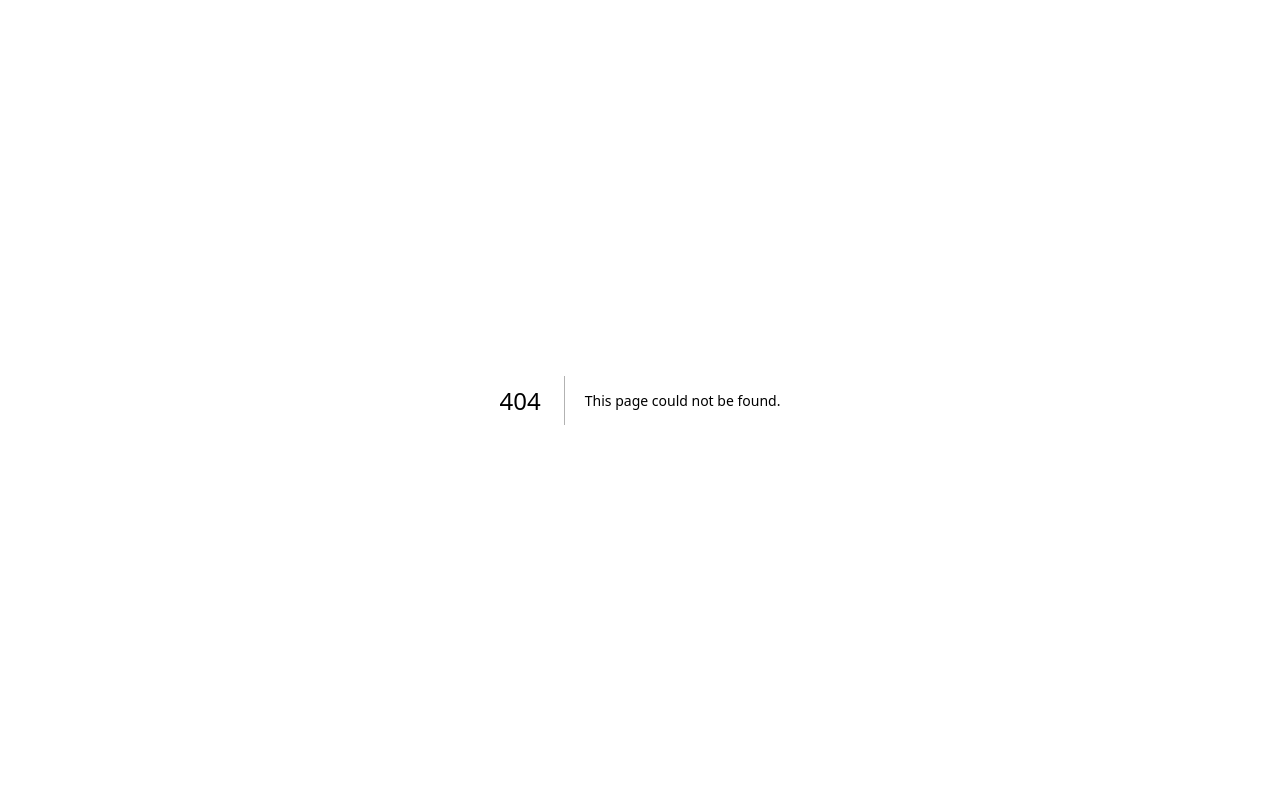
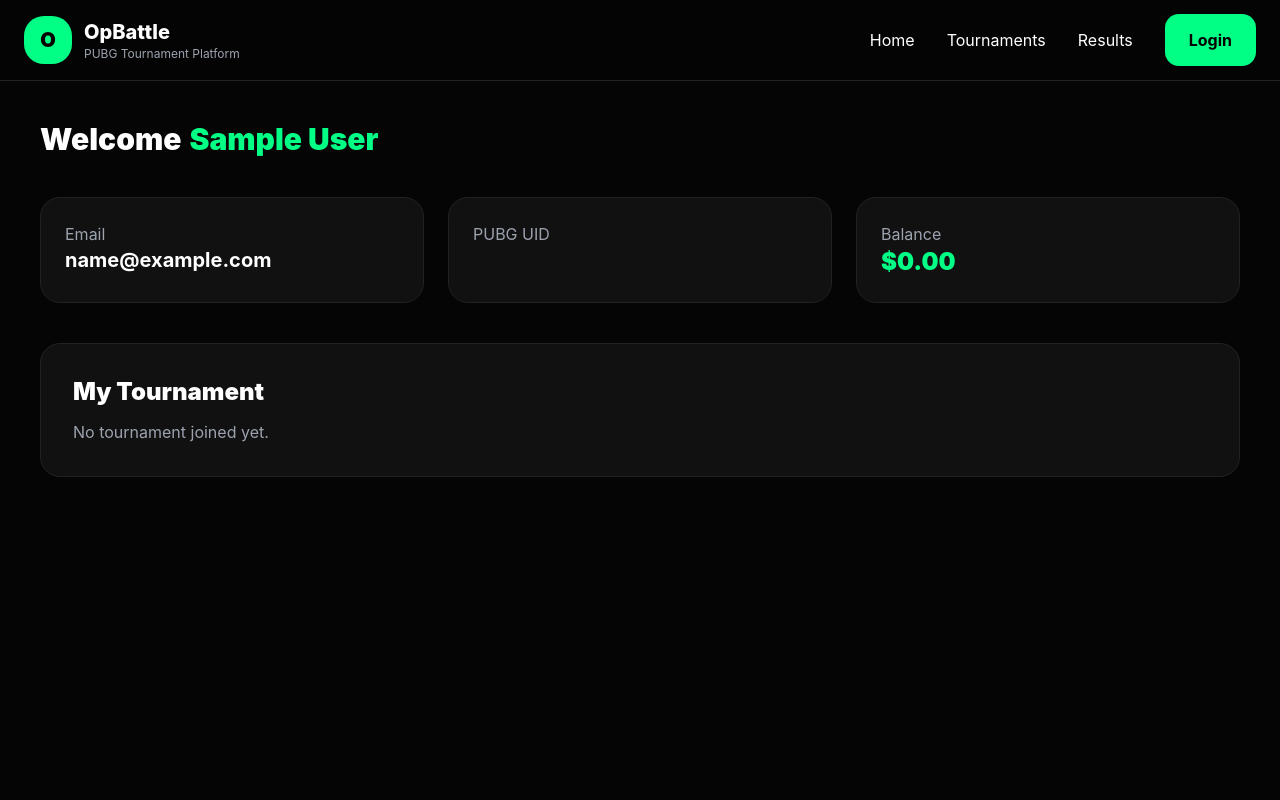
Before and after one commit to Cashipro/opbattle, a Next.js app in the folder frontend/: page /dashboard in a window 1280 px wide. Before the commit this address had no page. Shown: the top 800 px of the page. Built offline with nearby package versions, Linux system fonts and the light colour scheme; sample sign-in values are in the browser's storage.

Commit message:
Create page.tsx

```diff
--- /dev/null
+++ b/frontend/src/app/dashboard/page.tsx
@@ -0,0 +1,240 @@
+"use client";
+
+
+import {
+useEffect,
+useState
+} from "react";
+
+
+
+import {
+useRouter
+} from "next/navigation";
+
+
+
+import Navbar from "@/components/Navbar";
+
+import Footer from "@/components/Footer";
+
+
+
+
+
+export default function Dashboard(){
+
+
+
+const router=useRouter();
+
+
+
+const [user,setUser]=useState<any>(null);
+
+
+
+
+
+useEffect(()=>{
+
+
+const data =
+localStorage.getItem("user");
+
+
+
+if(!data){
+
+
+router.push("/login");
+
+
+return;
+
+
+}
+
+
+
+setUser(
+JSON.parse(data)
+);
+
+
+
+},[]);
+
+
+
+
+
+
+
+if(!user){
+
+return null;
+
+}
+
+
+
+
+
+
+return(
+
+<>
+
+
+<Navbar />
+
+
+
+<main className="min-h-screen p-6 md:p-10">
+
+
+
+<h1 className="text-3xl font-black">
+
+Welcome
+
+<span className="text-[#00ff84] ml-2">
+
+{user.name}
+
+</span>
+
+</h1>
+
+
+
+
+
+<div className="grid md:grid-cols-3 gap-6 mt-10">
+
+
+
+
+
+<div className="game-card p-6">
+
+
+<p className="text-gray-400">
+
+Email
+
+</p>
+
+
+<h2 className="text-xl font-bold">
+
+{user.email}
+
+</h2>
+
+
+</div>
+
+
+
+
+
+
+<div className="game-card p-6">
+
+
+<p className="text-gray-400">
+
+PUBG UID
+
+</p>
+
+
+<h2 className="text-xl font-bold">
+
+{user.pubg_uid}
+
+</h2>
+
+
+</div>
+
+
+
+
+
+
+
+<div className="game-card p-6">
+
+
+<p className="text-gray-400">
+
+Balance
+
+</p>
+
+
+<h2 className="text-2xl font-black text-[#00ff84]">
+
+$0.00
+
+</h2>
+
+
+</div>
+
+
+
+
+
+</div>
+
+
+
+
+
+
+
+
+<div className="game-card p-8 mt-10">
+
+
+<h2 className="text-2xl font-black">
+
+My Tournament
+
+</h2>
+
+
+<p className="text-gray-400 mt-3">
+
+No tournament joined yet.
+
+</p>
+
+
+
+</div>
+
+
+
+
+
+
+
+</main>
+
+
+
+<Footer />
+
+
+
+</>
+
+);
+
+
+}
```
